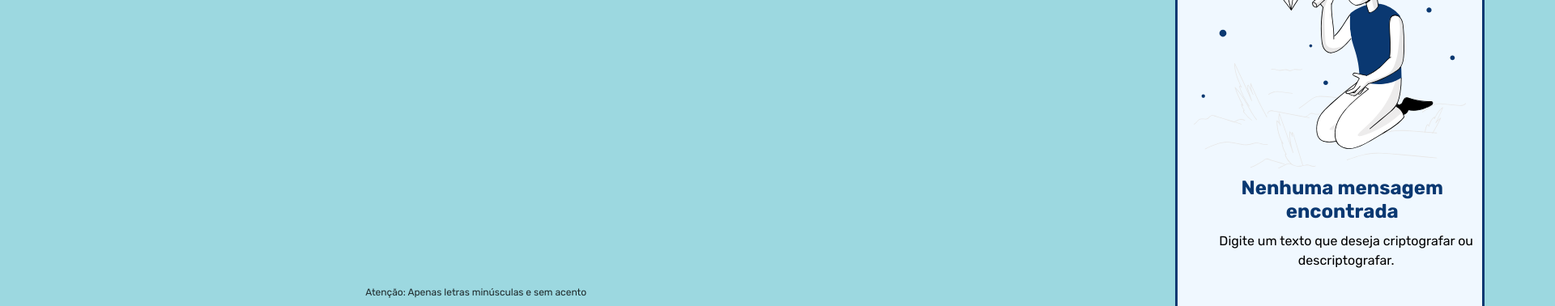
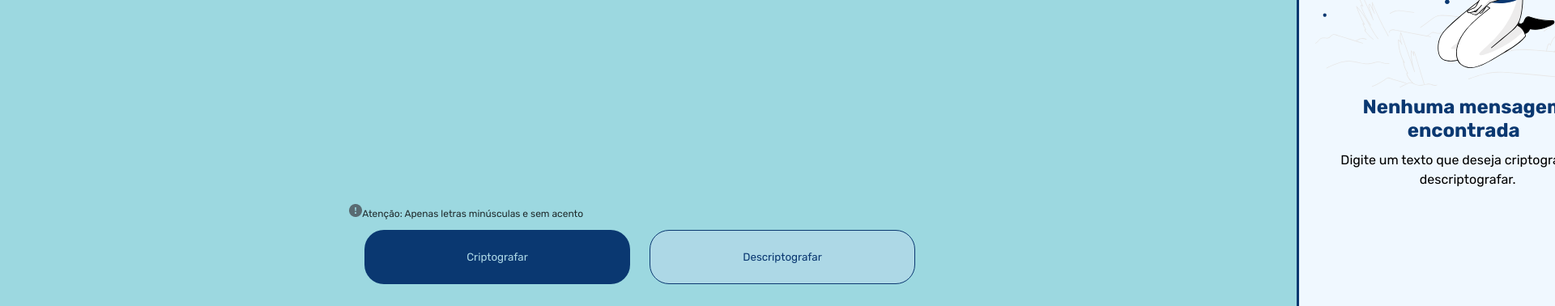
Before and after one commit to JhoneCavalcante/codificadordecodificador, a plain HTML site: page index.html in a window 1280 px wide. Shown: the part 537-915 px from the top of the page at 81% size, 1920 px wide, since content can reach past the window. Drawn offline with Linux system fonts and the light colour scheme.

Commit message:
adicionando imagem no paragrafo

```diff
--- a/index.html
+++ b/index.html
@@ -15,7 +15,7 @@
         <div class="container__input">
             <div class="input">
                 <textarea id="input__texto" placeholder="Digite o seu texto aqui..."></textarea>
-                <p class="input__paragrafo">Atenção: Apenas letras minúsculas e sem acento</p>
+                <p class="input__paragrafo"><img src="./img/bi_exclamation-circle-fill.png">Atenção: Apenas letras minúsculas e sem acento</p>
             </div>
             <div id="out__put">
                 <img src="./img/High quality products 1 1.svg" alt="pessoa olhando diamante com uma lupa">
@@ -39,5 +39,6 @@
         </div>
         <h3 class="desenvolvido">Desenvolvido por: Jhone Cavalcante</h3>
     </footer>
+    <script></script>
 </body>
 </html>
--- a/style.css
+++ b/style.css
@@ -22,6 +22,7 @@ body {
     display: flex;
     justify-content: space-between;
     padding: 2%;
+    margin-bottom: -100px;
 }
 
 .cabecalho img {
@@ -33,6 +34,7 @@ body {
     display: flex;
     justify-content: space-between;
     padding: 2% 0 0 4%;
+    margin-left: 150px;
 }
 
 .container__input .input {
@@ -58,13 +60,13 @@ body {
 }
 
 .input__paragrafo {
-    width: 288px;
+    width: 300px;
     height: 18px;
     font-weight: 400;
     font-size: 12px;
     line-height: 18px;
     margin-top:550px;
-    margin-left: 400px;
+    margin-left: 230px;
     gap: 8px;
     opacity: 80%;
 
```
Also changed, not shown: img/bi_exclamation-circle-fill.png (added).
